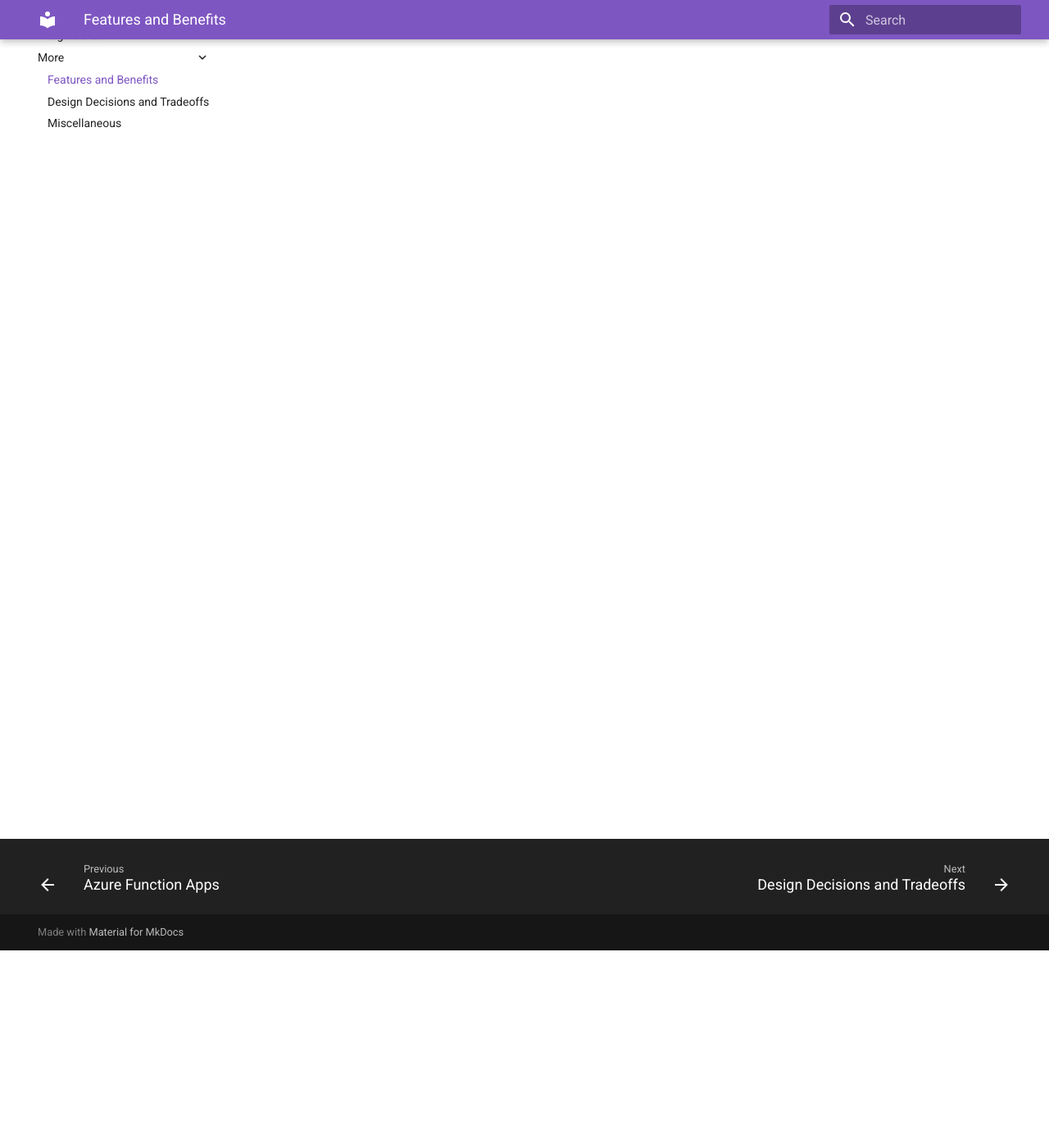
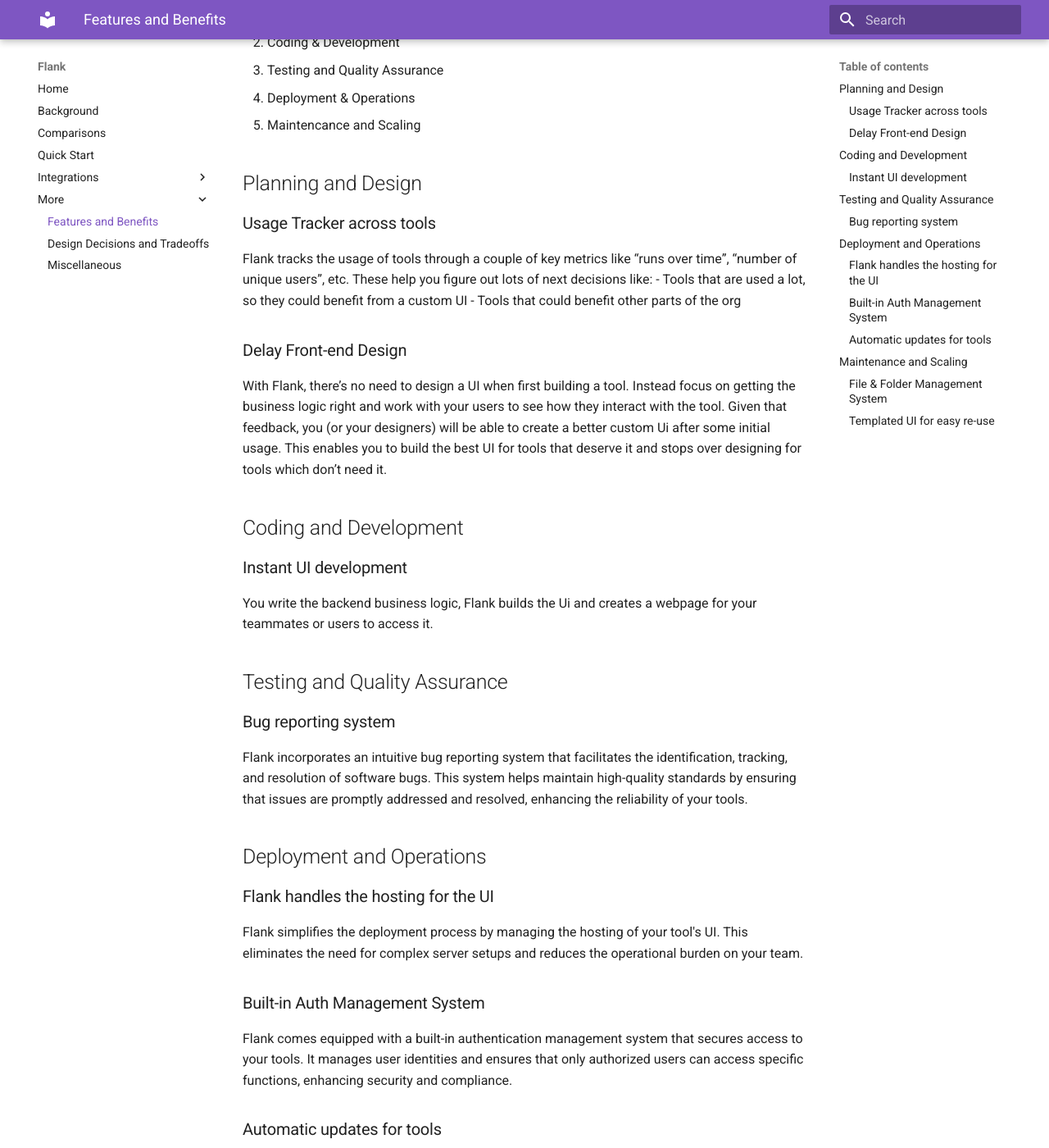
Before and after one commit to btf-org/flank-docs, an MkDocs documentation site: the page built from docs/features.md, in a window 1280 px wide and 1400 px high, scrolled down 241 px. Shown: the whole window at 82% size. Built offline with MkDocs 1.6.1 and Material for MkDocs 9.7.7, drawn with Linux system fonts in a browser that asks for light colours; some of the changed text lies outside the part shown.

Commit message:
Features v1

```diff
--- a/docs/features.md
+++ b/docs/features.md
@@ -1 +1,45 @@
 # Features and Benefits
+Flank is designed to help with each part of the dev cycle for building an application, tool, etc. From planning through maintaining tools, Flank is there to provide a nice helping hand.
+
+1. Planning & Design
+2. Coding & Development
+3. Testing and Quality Assurance
+4. Deployment & Operations
+5. Maintencance and Scaling
+
+## Planning and Design
+### Usage Tracker across tools
+Flank tracks the usage of tools through a couple of key metrics like “runs over time”, “number of unique users”, etc. These help you figure out lots of next decisions like:
+ - Tools that are used a lot, so they could benefit from a custom UI
+ - Tools that could benefit other parts of the org
+
+### Delay Front-end Design
+With Flank, there’s no need to design a UI when first building a tool. Instead focus on getting the business logic right and work with your users to see how they interact with the tool. Given that feedback, you (or your designers) will be able to create a better custom Ui after some initial usage. This enables you to build the best UI for tools that deserve it and stops over designing for tools which don’t need it.
+
+## Coding and Development
+### Instant UI development
+You write the backend business logic, Flank builds the Ui and creates a webpage for your teammates or users to access it.
+
+
+## Testing and Quality Assurance
+### Bug reporting system
+Flank incorporates an intuitive bug reporting system that facilitates the identification, tracking, and resolution of software bugs. This system helps maintain high-quality standards by ensuring that issues are promptly addressed and resolved, enhancing the reliability of your tools.
+
+## Deployment and Operations
+### Flank handles the hosting for the UI
+Flank simplifies the deployment process by managing the hosting of your tool's UI. This eliminates the need for complex server setups and reduces the operational burden on your team.
+
+### Built-in Auth Management System
+Flank comes equipped with a built-in authentication management system that secures access to your tools. It manages user identities and ensures that only authorized users can access specific functions, enhancing security and compliance.
+
+### Automatic updates for tools
+Flank supports the continuous improvement of tools by automatically applying updates. This feature ensures that all tools remain current with the latest features and security patches, minimizing downtime and maintaining operational efficiency.
+
+
+
+## Maintenance and Scaling
+### File & Folder Management System
+Flank includes a comprehensive file and folder management system that organizes and secures digital assets. This system supports efficient scaling by ensuring that resources are well-managed and accessible as your tools grow.
+
+### Templated UI for easy re-use
+Flank offers a range of UI templates that can be easily customized and reused across different tools. This not only speeds up the development process but also ensures a consistent user experience across your toolkit.
```
